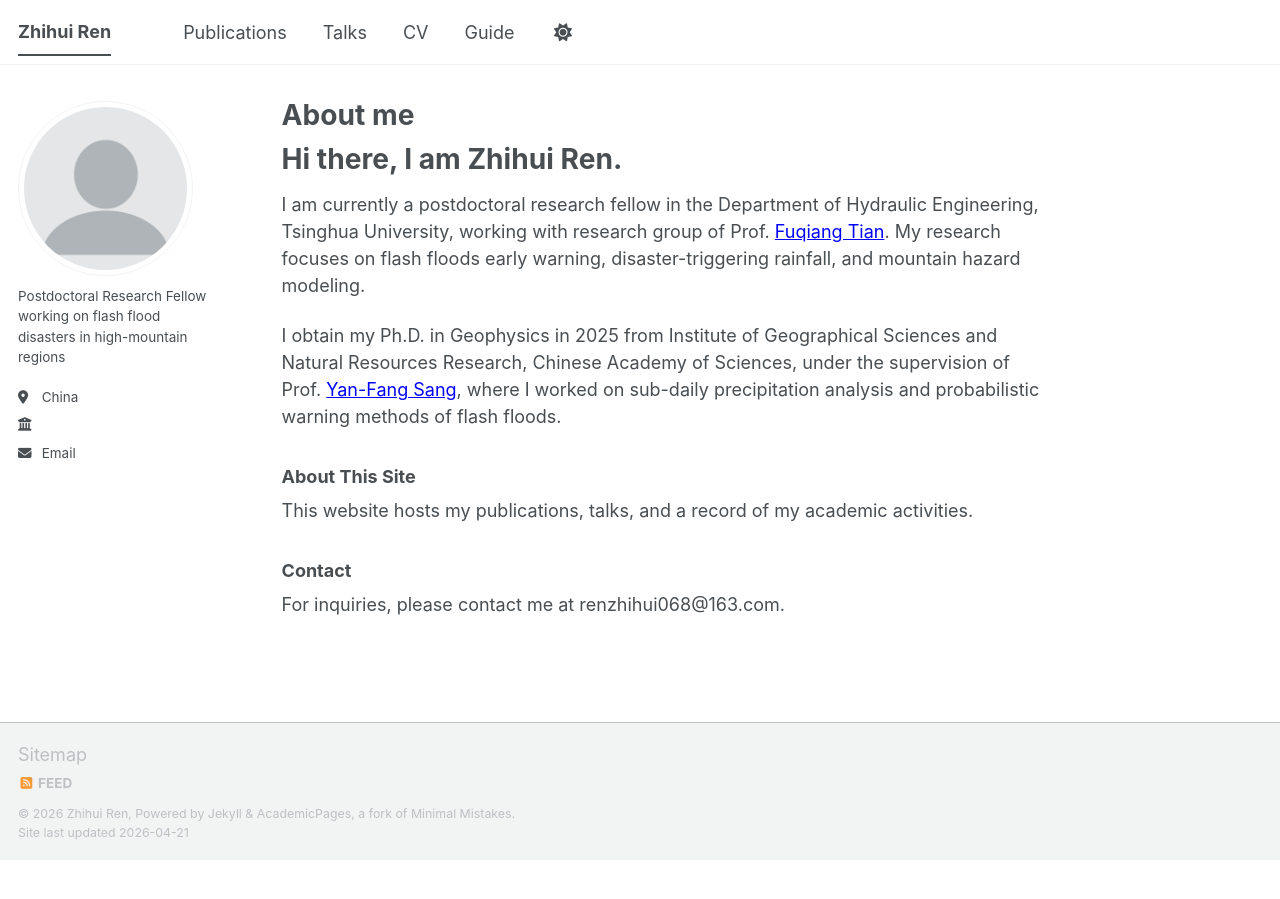
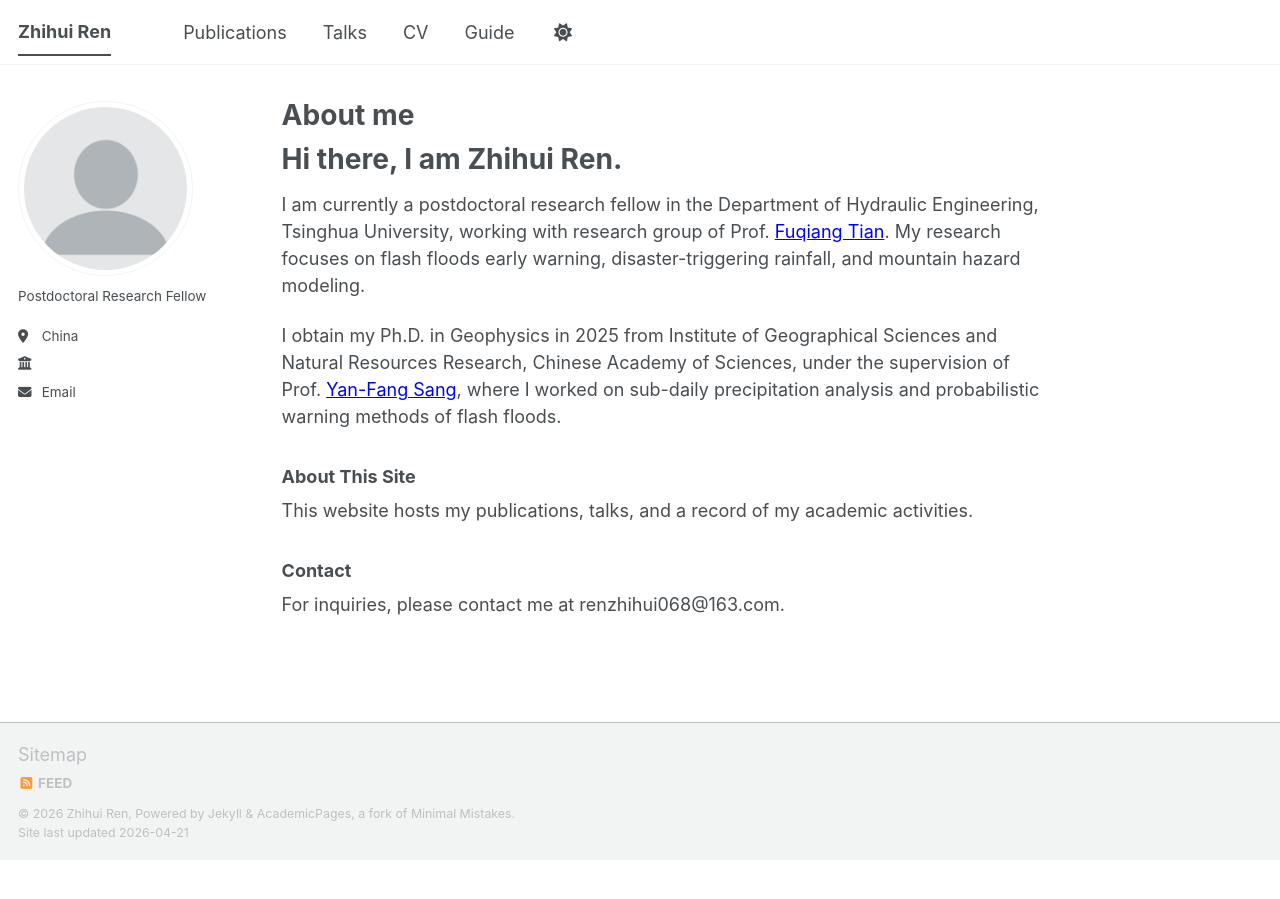
Before and after one commit to 68kellyren/68kellyren.github.io, a Jekyll site: the page built from _pages/about.md, in a window 1280 px wide. Built offline with Jekyll 4.4.1, drawn with Linux system fonts in a browser that asks for light colours; a script bundle is joined from its source files by our own code; library files that are not in the unit come from our copies.

Commit message:
Update _config.yml

```diff
--- a/_config.yml
+++ b/_config.yml
@@ -26,7 +26,7 @@ author:
   avatar           : "profile.png"  #
   name             : " "  #Your Sidebar Name
   pronouns         : " "  # example: "she/her"
-  bio              : "Postdoctoral Research Fellow working on flash flood disasters in high-mountain regions"
+  bio              : "Postdoctoral Research Fellow"
   location         : "China"
   employer         : " "  #Tsinghua University
   uri              : # URL
```
